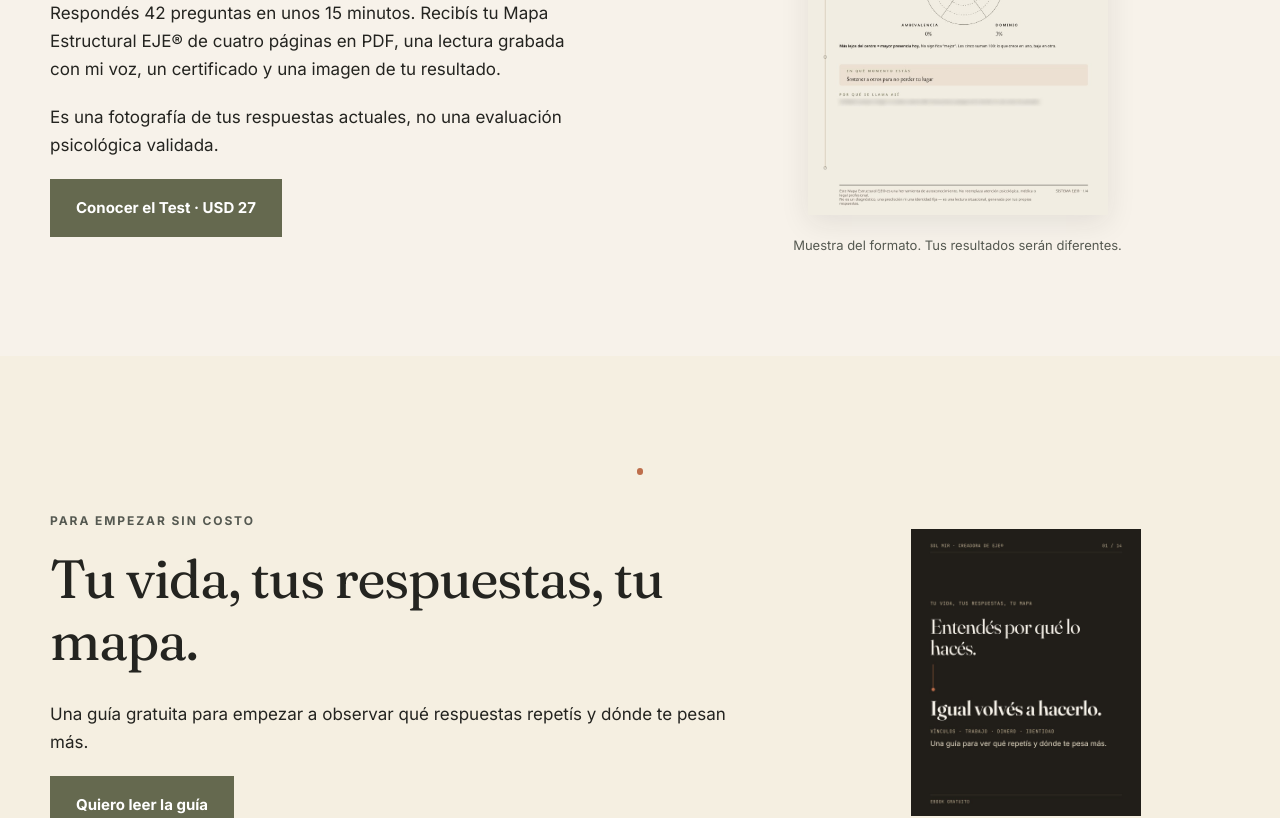
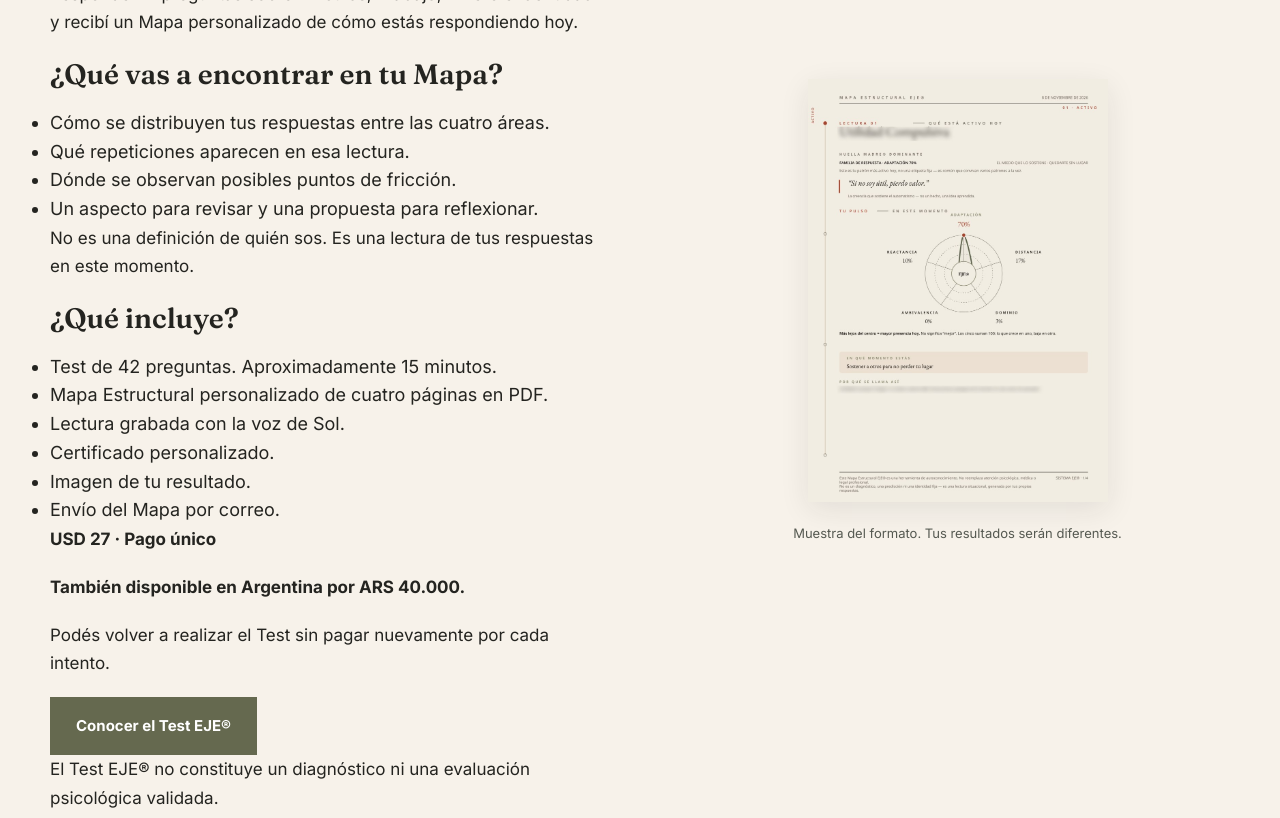
Before and after one commit to smirgonzalez-ops/sol-mir-web, a Next.js app: page /sol-mir-preview in a window 1280 px wide. Shown: the part 3640-4458 px from the top of the page. Built offline with nearby package versions, Linux system fonts and the light colour scheme.

Commit message:
copy: clarify Test EJE offer and display USD and ARS prices in draft

```diff
--- a/app/sol-mir-preview/page.js
+++ b/app/sol-mir-preview/page.js
@@ -87,10 +87,30 @@ export default function SolMirPreview() {
           <div className="sol-shell sol-test-grid">
             <div>
               <p className="sol-eyebrow">TEST EJE®</p>
-              <h2>Tu propia lectura. No una etiqueta.</h2>
-              <p>Respondés 42 preguntas en unos 15 minutos. Recibís tu Mapa Estructural EJE® de cuatro páginas en PDF, una lectura grabada con mi voz, un certificado y una imagen de tu resultado.</p>
-              <p>Es una fotografía de tus respuestas actuales, no una evaluación psicológica validada.</p>
-              <Link className="sol-button" href="/test">Conocer el Test · USD 27</Link>
+              <h2>Tu Mapa Estructural EJE®</h2>
+              <p>Respondé 42 preguntas sobre Vínculos, Trabajo, Dinero e Identidad y recibí un Mapa personalizado de cómo estás respondiendo hoy.</p>
+              <h3>¿Qué vas a encontrar en tu Mapa?</h3>
+              <ul>
+                <li>Cómo se distribuyen tus respuestas entre las cuatro áreas.</li>
+                <li>Qué repeticiones aparecen en esa lectura.</li>
+                <li>Dónde se observan posibles puntos de fricción.</li>
+                <li>Un aspecto para revisar y una propuesta para reflexionar.</li>
+              </ul>
+              <p>No es una definición de quién sos. Es una lectura de tus respuestas en este momento.</p>
+              <h3>¿Qué incluye?</h3>
+              <ul>
+                <li>Test de 42 preguntas. Aproximadamente 15 minutos.</li>
+                <li>Mapa Estructural personalizado de cuatro páginas en PDF.</li>
+                <li>Lectura grabada con la voz de Sol.</li>
+                <li>Certificado personalizado.</li>
+                <li>Imagen de tu resultado.</li>
+                <li>Envío del Mapa por correo.</li>
+              </ul>
+              <p className="sol-test-price"><strong>USD 27 · Pago único</strong></p>
+              <p><strong>También disponible en Argentina por ARS 40.000.</strong></p>
+              <p>Podés volver a realizar el Test sin pagar nuevamente por cada intento.</p>
+              <Link className="sol-button" href="/test">Conocer el Test EJE®</Link>
+              <p className="sol-disclaimer">El Test EJE® no constituye un diagnóstico ni una evaluación psicológica validada.</p>
             </div>
             <figure className="sol-map-figure">
               <Image src="/mapa-1b.jpg" width={880} height={1243} sizes="(max-width:760px) 65vw, 300px" alt="Ejemplo real de un Mapa Estructural EJE®" />
```
